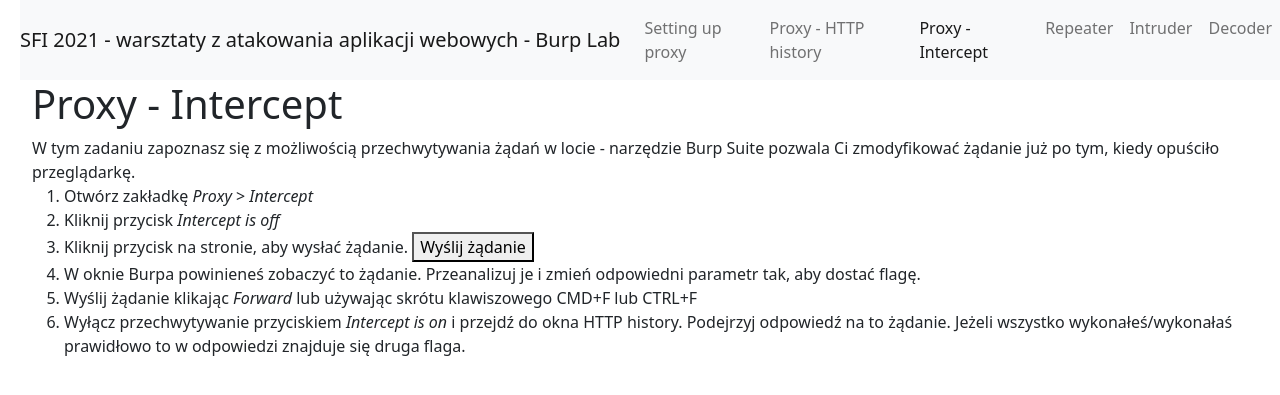
After one commit to gregxsunday/burp-wkshop, a Flask app: page /intercept in a window 1280 px wide. The commit adds this page. Shown: the top 395 px of the page. Run offline with Flask 2, Linux system fonts and the light colour scheme.

Commit message:
added intercept task

```diff
--- a/app/core/views.py
+++ b/app/core/views.py
@@ -5,7 +5,8 @@
 mod = Blueprint('core', __name__)
 
 flags = {
-  'history': r'msfi{123}'
+  'history': r'msfi{123}',
+  'intercept': r'msfi{456}'
 }
 
 @mod.route('/')
@@ -19,3 +20,13 @@
 @mod.route('/history')
 def history():
   return (render_template('core/history.html', nav='history'))
+
+@mod.route('/intercept', methods=['GET','POST'])
+def intercept():
+  if request.method == 'POST':
+    if request.form['i_want_the_flag'] == 'yes':
+      return f'<html>{flags["intercept"]}</html>'
+    else:
+      return f'<html>no flag for you</html>'
+  else:
+    return (render_template('core/intercept.html', nav='intercept'))
--- /dev/null
+++ b/app/templates/core/intercept.html
@@ -0,0 +1,35 @@
+{% extends "layout.html" %}
+{% block body %}
+
+
+
+<div class="mx-3 px-3">
+    <h1>Proxy - Intercept</h1>
+
+    <div>
+        W tym zadaniu zapoznasz się z możliwością przechwytywania żądań w locie - narzędzie Burp Suite pozwala Ci zmodyfikować żądanie już po tym, kiedy opuściło przeglądarkę.
+
+        <ol>
+            <li>Otwórz zakładkę <i>Proxy</i> > <i>Intercept</i></li>
+            <li>Kliknij przycisk <i>Intercept is off</i></li>
+            <li>Kliknij przycisk na stronie, aby wysłać żądanie. <button id='btn' type='button'>Wyślij żądanie</button></li>
+            <li>W oknie Burpa powinieneś zobaczyć to żądanie. Przeanalizuj je i zmień odpowiedni parametr tak, aby dostać flagę.</li>
+            <li>Wyślij żądanie klikając <i>Forward</i> lub używając skrótu klawiszowego CMD+F lub CTRL+F</li>
+            <li>Wyłącz przechwytywanie przyciskiem <i>Intercept is on</i> i przejdź do okna HTTP history. Podejrzyj odpowiedź na to żądanie. Jeżeli wszystko wykonałeś/wykonałaś prawidłowo to w odpowiedzi znajduje się druga flaga.</li>
+        </ol>
+    </div>
+</div>
+
+<script>
+    function send_request(){
+        console.log('request');
+        let xhr = new XMLHttpRequest();
+        xhr.open('POST', window.location);
+        xhr.setRequestHeader('Content-Type', 'application/x-www-form-urlencoded')
+        xhr.send('i_want_the_flag=no');
+    }
+
+    window.btn.onclick = send_request;
+</script>
+
+{% endblock %}
--- a/app/templates/layout.html
+++ b/app/templates/layout.html
@@ -19,10 +19,10 @@
                   <a class="nav-link {% if nav == 'setup' %}active{% endif %}" href="/">Setting up proxy<span class="sr-only"></span></a>
                 </li>
                 <li class="nav-item">
-                    <a class="nav-link {% if nav == 'history' %}active{% endif %}" href="/history">Proxy - HTTP history<span class="sr-only"></span></a>
+                    <a class="nav-link {% if nav == 'history' %}active{% endif %}" href="{{url_for('core.history')}}">Proxy - HTTP history<span class="sr-only"></span></a>
                 </li>
                 <li class="nav-item">
-                    <a class="nav-link {% if nav == 'intercept' %}active{% endif %}" href="/">Proxy - Intercept<span class="sr-only"></span></a>
+                    <a class="nav-link {% if nav == 'intercept' %}active{% endif %}" href="{{url_for('core.intercept')}}">Proxy - Intercept<span class="sr-only"></span></a>
                 </li>
                 <li class="nav-item">
                     <a class="nav-link {% if nav == 'repeater' %}active{% endif %}" href="/">Repeater<span class="sr-only"></span></a>
```
